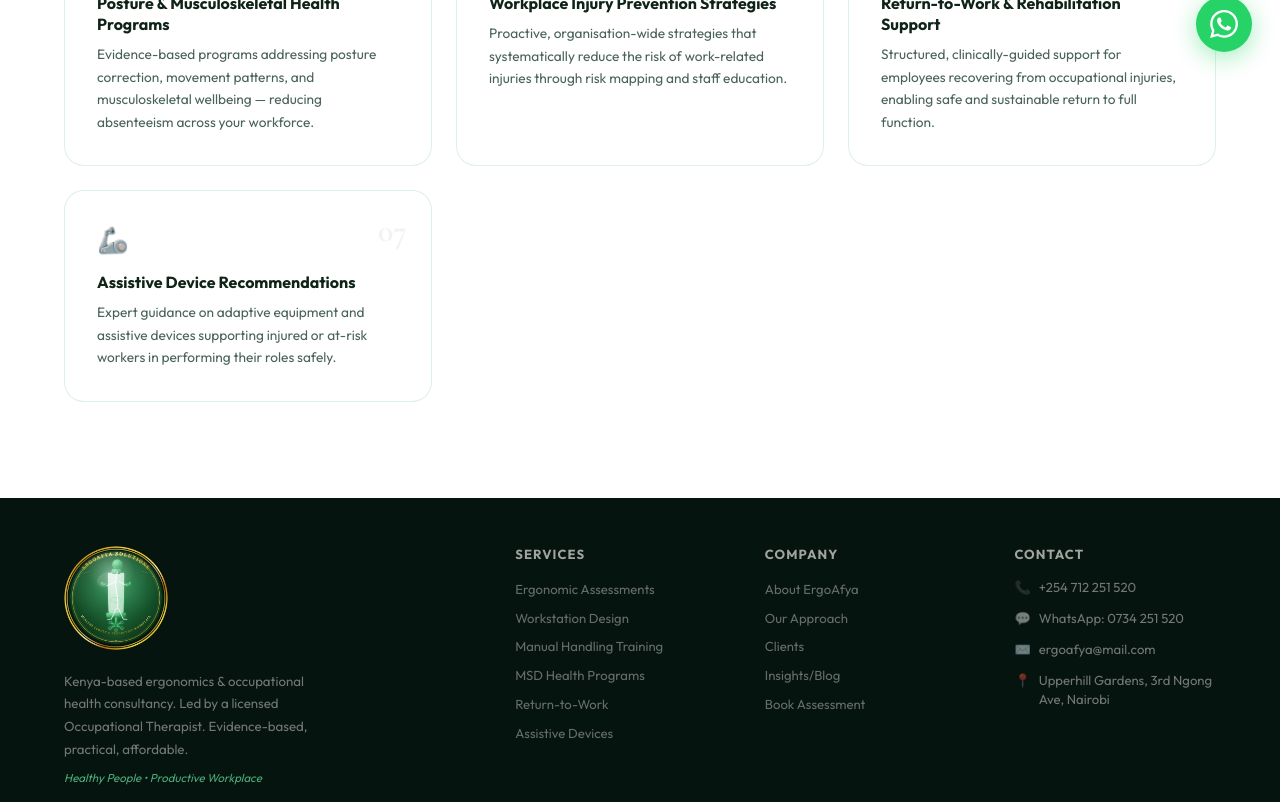
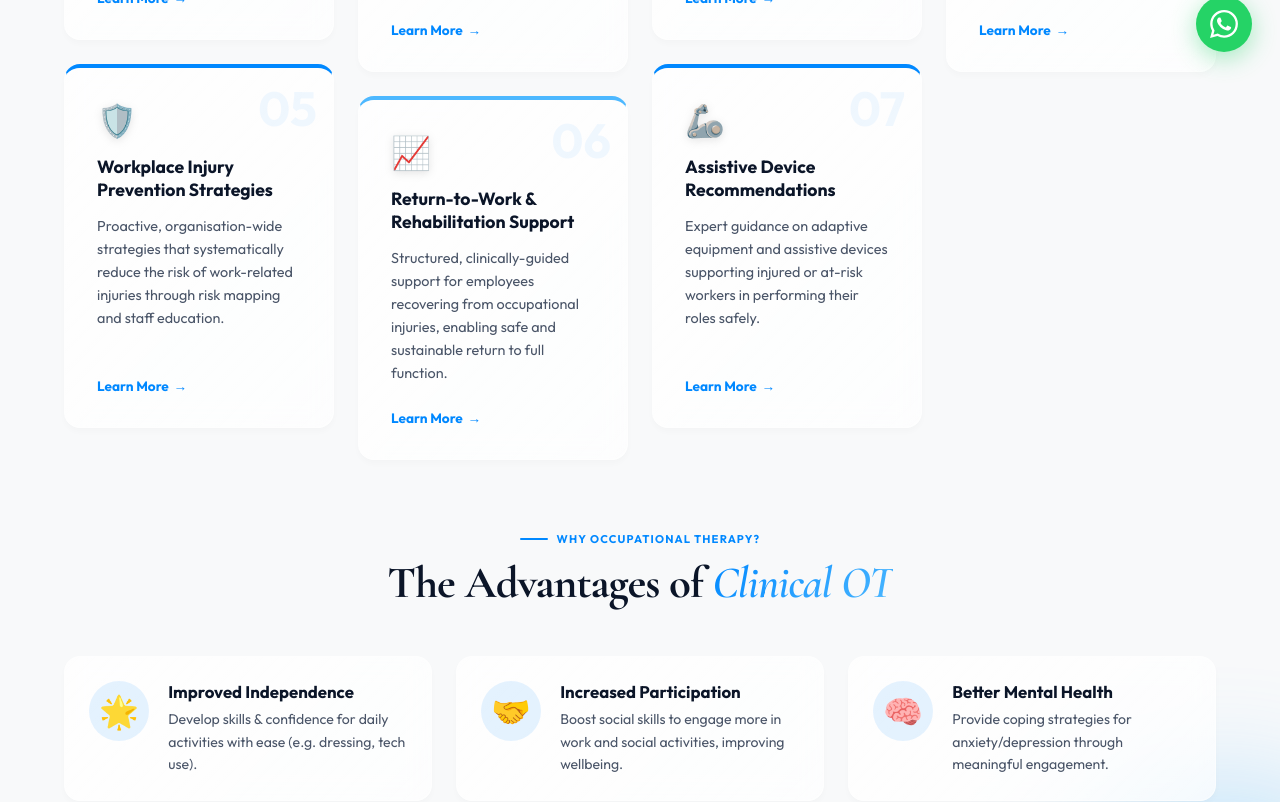
Before and after one commit to mutimbachrispinus-creator/ergoafya, a Next.js app: page /services in a window 1280 px wide. Shown: the part 720-1522 px from the top of the page. Built offline with nearby package versions, Linux system fonts and the light colour scheme.

Commit message:
feat: redesign services with glassmorphism and add OT advantages

```diff
--- a/src/app/globals.css
+++ b/src/app/globals.css
@@ -1,21 +1,22 @@
 @import url('https://fonts.googleapis.com/css2?family=Cormorant+Garamond:ital,wght@0,400;0,600;0,700;1,400;1,600&family=Outfit:wght@300;400;500;600;700&display=swap');
 
 :root {
-  --forest: #0f2318;
-  --leaf:   #1d5c38;
-  --mid:    #2d7a4f;
-  --sage:   #4aac78;
-  --mint:   #7ed4a6;
-  --cream:  #f6f2eb;
-  --warm:   #e8b84b;
-  --earth:  #b06328;
+  /* Vibrant & Professional Palette inspired by the reference, adapted for ErgoAfya */
+  --forest: #0b1528; /* Deep Navy/Charcoal for strong contrast */
+  --leaf:   #0055ff; /* Slightly darker electric blue for hover states */
+  --mid:    #0077ff; /* Mid electric blue */
+  --sage:   #0088ff; /* Bright Electric Blue for CTAs */
+  --mint:   #4db8ff; /* Soft cyan/blue for accents */
+  --cream:  #f8f9fa; /* Ultra-light gray for modern backgrounds */
+  --warm:   #ff9900; /* Warm accent */
+  --earth:  #f05033; /* Vibrant red/orange accent */
   --white:  #ffffff;
-  --card:   #f0f7f3;
-  --border: rgba(74,172,120,0.18);
-  --muted:  #4a6358;
-  --light:  #8aaa98;
-  --shadow: 0 16px 48px rgba(15,35,24,0.12);
-  --r:      20px;
+  --card:   rgba(255, 255, 255, 0.7); /* Semi-transparent for glassmorphism */
+  --border: rgba(0, 136, 255, 0.1); /* Subtle blue border */
+  --muted:  #4a5568; /* Slate Gray for secondary text */
+  --light:  #a0aec0;
+  --shadow: 0 10px 40px rgba(11, 21, 40, 0.08); /* Soft diffuse shadow */
+  --r:      16px; /* Slightly tighter rounded corners */
   --coral:  #e06c5c;
   --purple: #7c5cbf;
   --sky:    #4a9fd6;
@@ -72,12 +73,24 @@ body {
 .sec-h2 em { font-style: italic; color: var(--mid); }
 .sec-p { color: var(--muted); font-size: .975rem; line-height: 1.72; max-width: 520px; margin-top: .9rem; }
 
-/* card */
+/* glassmorphic card */
 .card {
-  background: var(--white); border: 1px solid var(--border);
-  border-radius: var(--r); padding: 2rem; transition: all .35s;
+  background: var(--card); border: 1px solid rgba(255,255,255,0.4);
+  backdrop-filter: blur(12px); -webkit-backdrop-filter: blur(12px);
+  border-radius: var(--r); padding: 2rem; transition: all .4s cubic-bezier(0.175, 0.885, 0.32, 1.275);
+  box-shadow: 0 4px 6px rgba(0,0,0,0.02);
+  position: relative; overflow: hidden; z-index: 1;
 }
-.card:hover { transform: translateY(-5px); box-shadow: var(--shadow); border-color: var(--sage); }
+.card::before {
+  content: ''; position: absolute; top: 0; left: 0; width: 100%; height: 100%;
+  background: linear-gradient(135deg, rgba(255,255,255,0.4) 0%, rgba(255,255,255,0) 100%);
+  z-index: -1; pointer-events: none;
+}
+.card:hover {
+  transform: translateY(-8px);
+  box-shadow: 0 15px 35px rgba(0, 136, 255, 0.15), 0 5px 15px rgba(0,0,0,0.05);
+  border-color: rgba(0, 136, 255, 0.3);
+}
 
 /* reveal animation */
 .reveal { opacity: 0; transform: translateY(24px); transition: opacity .75s ease, transform .75s ease; }
@@ -289,3 +302,40 @@ body {
   -webkit-text-fill-color: transparent;
   background-clip: text;
 }
+
+/* Organic Background Blobs */
+.blob-bg {
+  position: absolute; border-radius: 50%; filter: blur(60px);
+  z-index: 0; opacity: 0.4; pointer-events: none;
+}
+.blob-1 { background: var(--sage); width: 400px; height: 400px; top: -10%; left: -10%; animation: floatBlob 10s ease-in-out infinite alternate; }
+.blob-2 { background: var(--mint); width: 300px; height: 300px; bottom: -5%; right: -5%; animation: floatBlob 12s ease-in-out infinite alternate-reverse; }
+
+@keyframes floatBlob {
+  0% { transform: translate(0, 0) scale(1); }
+  50% { transform: translate(30px, -40px) scale(1.1); }
+  100% { transform: translate(-20px, 20px) scale(0.9); }
+}
+
+/* Staggered Masonry Layout for Lists/Services */
+.staggered-grid {
+  display: grid; grid-template-columns: repeat(4, 1fr); gap: 1.5rem; align-items: start;
+}
+.staggered-grid > *:nth-child(even) { transform: translateY(2rem); }
+@media (max-width: 1024px) {
+  .staggered-grid { grid-template-columns: repeat(2, 1fr); }
+  .staggered-grid > *:nth-child(even) { transform: translateY(0); }
+  .staggered-grid > *:nth-child(2n) { transform: translateY(2rem); }
+}
+@media (max-width: 600px) {
+  .staggered-grid { grid-template-columns: 1fr; }
+  .staggered-grid > * { transform: translateY(0) !important; }
+}
+
+/* Topbar utility */
+.topbar {
+  background: var(--forest); color: white; font-size: 0.75rem; padding: 0.4rem 5vw;
+  display: flex; justify-content: space-between; align-items: center; z-index: 201; position: relative;
+}
+.topbar a { color: rgba(255,255,255,0.8); text-decoration: none; transition: color 0.2s; }
+.topbar a:hover { color: var(--sage); }
--- a/src/components/ServicesSection.tsx
+++ b/src/components/ServicesSection.tsx
@@ -15,41 +15,72 @@ const SERVICES = [
     desc:'Expert guidance on adaptive equipment and assistive devices supporting injured or at-risk workers in performing their roles safely.' },
 ]
 
+const ADVANTAGES = [
+  { title: 'Improved Independence', desc: 'Develop skills & confidence for daily activities with ease (e.g. dressing, tech use).', icon: '🌟' },
+  { title: 'Increased Participation', desc: 'Boost social skills to engage more in work and social activities, improving wellbeing.', icon: '🤝' },
+  { title: 'Better Mental Health', desc: 'Provide coping strategies for anxiety/depression through meaningful engagement.', icon: '🧠' },
+  { title: 'Injury Prevention', desc: 'Education on proper mechanics, ergonomics, and proactive lifestyle modifications.', icon: '🛡️' },
+  { title: 'Higher Productivity', desc: 'Refine organizational and time-management skills to excel in the workplace.', icon: '🚀' },
+  { title: 'Enhanced Quality of Life', desc: 'Helping individuals achieve their goals and feel a profound sense of purpose.', icon: '❤️' },
+]
+
 export default function ServicesSection() {
   return (
-    <section id="services" className="section" style={{background:'var(--white)'}}>
-      <div style={{display:'flex', alignItems:'flex-end', justifyContent:'space-between', gap:'3rem', flexWrap:'wrap', marginBottom:'4rem'}}>
-        <div style={{maxWidth: 600}}>
-          <p className="sec-eyebrow">Our Services</p>
-          <h2 className="sec-h2" style={{marginBottom: 0}}>Comprehensive Ergonomic &amp;<br/><em>Occupational Health</em> Solutions</h2>
+    <section id="services" className="section" style={{ position: 'relative', background: 'var(--cream)', overflow: 'hidden' }}>
+      {/* Background Blobs for Glassmorphism Context */}
+      <div className="blob-bg blob-1"></div>
+      <div className="blob-bg blob-2"></div>
+
+      <div style={{ position: 'relative', zIndex: 10 }}>
+        {/* Header Area */}
+        <div style={{ display: 'flex', alignItems: 'flex-end', justifyContent: 'space-between', gap: '3rem', flexWrap: 'wrap', marginBottom: '4rem' }}>
+          <div style={{ maxWidth: 600 }}>
+            <p className="sec-eyebrow">Our Services</p>
+            <h2 className="sec-h2" style={{ marginBottom: 0 }}>Comprehensive Ergonomic &amp;<br/><em className="gradient-text">Occupational Health</em> Solutions</h2>
+          </div>
+          <div style={{ maxWidth: 450, paddingBottom: '0.5rem' }}>
+            <p className="sec-p" style={{ marginBottom: 0 }}>From initial assessment to rehabilitation — we cover every stage of workplace health to keep your people safe, comfortable, and performing at their best.</p>
+          </div>
         </div>
-        <div style={{maxWidth: 450, paddingBottom: '0.5rem'}}>
-          <p className="sec-p" style={{marginBottom: 0}}>From initial assessment to rehabilitation — we cover every stage of workplace health to keep your people safe, comfortable, and performing at their best.</p>
+
+        {/* Staggered Grid Layout for Services (Inspired by Dynamic OT) */}
+        <div className="staggered-grid" style={{ marginBottom: '6rem' }}>
+          {SERVICES.map((s, i) => (
+            <div key={s.n} className="card" style={{ display: 'flex', flexDirection: 'column', height: '100%', borderTop: `4px solid ${i % 2 === 0 ? 'var(--sage)' : 'var(--mint)'}` }}>
+              <div style={{ fontSize: '2rem', marginBottom: '1rem', filter: 'drop-shadow(0 2px 4px rgba(0,0,0,0.1))' }}>{s.icon}</div>
+              <div style={{ position: 'absolute', top: '1rem', right: '1rem', fontFamily: "'Outfit', sans-serif", fontSize: '3rem', fontWeight: 800, color: 'rgba(0,136,255,0.06)', lineHeight: 1 }}>{s.n}</div>
+              <h3 style={{ fontWeight: 700, fontSize: '1.1rem', color: 'var(--forest)', marginBottom: '0.8rem', lineHeight: 1.3 }}>{s.title}</h3>
+              <p style={{ color: 'var(--muted)', fontSize: '0.9rem', lineHeight: 1.6, flexGrow: 1 }}>{s.desc}</p>
+              <div style={{ marginTop: '1.5rem', alignSelf: 'flex-start', color: 'var(--sage)', fontSize: '0.85rem', fontWeight: 700, display: 'flex', alignItems: 'center', gap: '0.3rem', cursor: 'pointer' }} className="read-more">
+                Learn More <span>→</span>
+              </div>
+            </div>
+          ))}
+        </div>
+
+        {/* New 'Advantages' Section (Inspired by Inspire Wellness) */}
+        <div style={{ textAlign: 'center', marginBottom: '3rem', marginTop: '2rem' }}>
+          <p className="sec-eyebrow" style={{ justifyContent: 'center' }}>Why Occupational Therapy?</p>
+          <h2 className="sec-h2">The Advantages of <em className="gradient-text">Clinical OT</em></h2>
+        </div>
+
+        <div style={{ display: 'grid', gridTemplateColumns: 'repeat(auto-fit, minmax(300px, 1fr))', gap: '1.5rem' }}>
+          {ADVANTAGES.map((adv) => (
+            <div key={adv.title} className="card" style={{ display: 'flex', alignItems: 'flex-start', gap: '1.2rem', padding: '1.5rem' }}>
+              <div style={{ fontSize: '2rem', background: 'rgba(0,136,255,0.1)', width: '60px', height: '60px', borderRadius: '50%', display: 'flex', alignItems: 'center', justifyContent: 'center', flexShrink: 0 }}>
+                {adv.icon}
+              </div>
+              <div>
+                <h4 style={{ fontWeight: 700, fontSize: '1.05rem', color: 'var(--forest)', marginBottom: '0.4rem' }}>{adv.title}</h4>
+                <p style={{ color: 'var(--muted)', fontSize: '0.88rem', lineHeight: 1.6 }}>{adv.desc}</p>
+              </div>
+            </div>
+          ))}
         </div>
       </div>
-      <div style={{display:'grid',gridTemplateColumns:'repeat(3,1fr)',gap:'1.5rem'}}
-           className="services-grid">
-        {SERVICES.map((s,i)=>(
-          <div key={s.n} className="card" style={{position:'relative',overflow:'hidden',
-            gridColumn: i===6 ? '1/2' : 'auto'}}>
-            <div style={{position:'absolute',bottom:0,left:0,right:0,height:3,
-              background:'linear-gradient(90deg,var(--sage),var(--mint))',
-              transform:'scaleX(0)',transformOrigin:'left',transition:'transform .4s'}}
-              className="card-bar"/>
-            <div style={{fontSize:'1.6rem',marginBottom:'1rem'}}>{s.icon}</div>
-            <div style={{position:'absolute',top:'1.5rem',right:'1.5rem',
-              fontFamily:"'Cormorant Garamond',serif",fontSize:'2rem',fontWeight:700,
-              color:'rgba(15,35,24,.06)',lineHeight:1}}>{s.n}</div>
-            <h3 style={{fontWeight:700,fontSize:'1rem',color:'var(--forest)',
-              marginBottom:'.5rem',lineHeight:1.3}}>{s.title}</h3>
-            <p style={{color:'var(--muted)',fontSize:'.855rem',lineHeight:1.65}}>{s.desc}</p>
-          </div>
-        ))}
-      </div>
       <style>{`
-        .services-grid .card:hover .card-bar{transform:scaleX(1)}
-        @media(max-width:768px){.services-grid{grid-template-columns:1fr!important}}
-        @media(max-width:1024px){.services-grid{grid-template-columns:repeat(2,1fr)!important}}
+        .read-more span { transition: transform 0.2s; }
+        .card:hover .read-more span { transform: translateX(5px); }
       `}</style>
     </section>
   )
```
